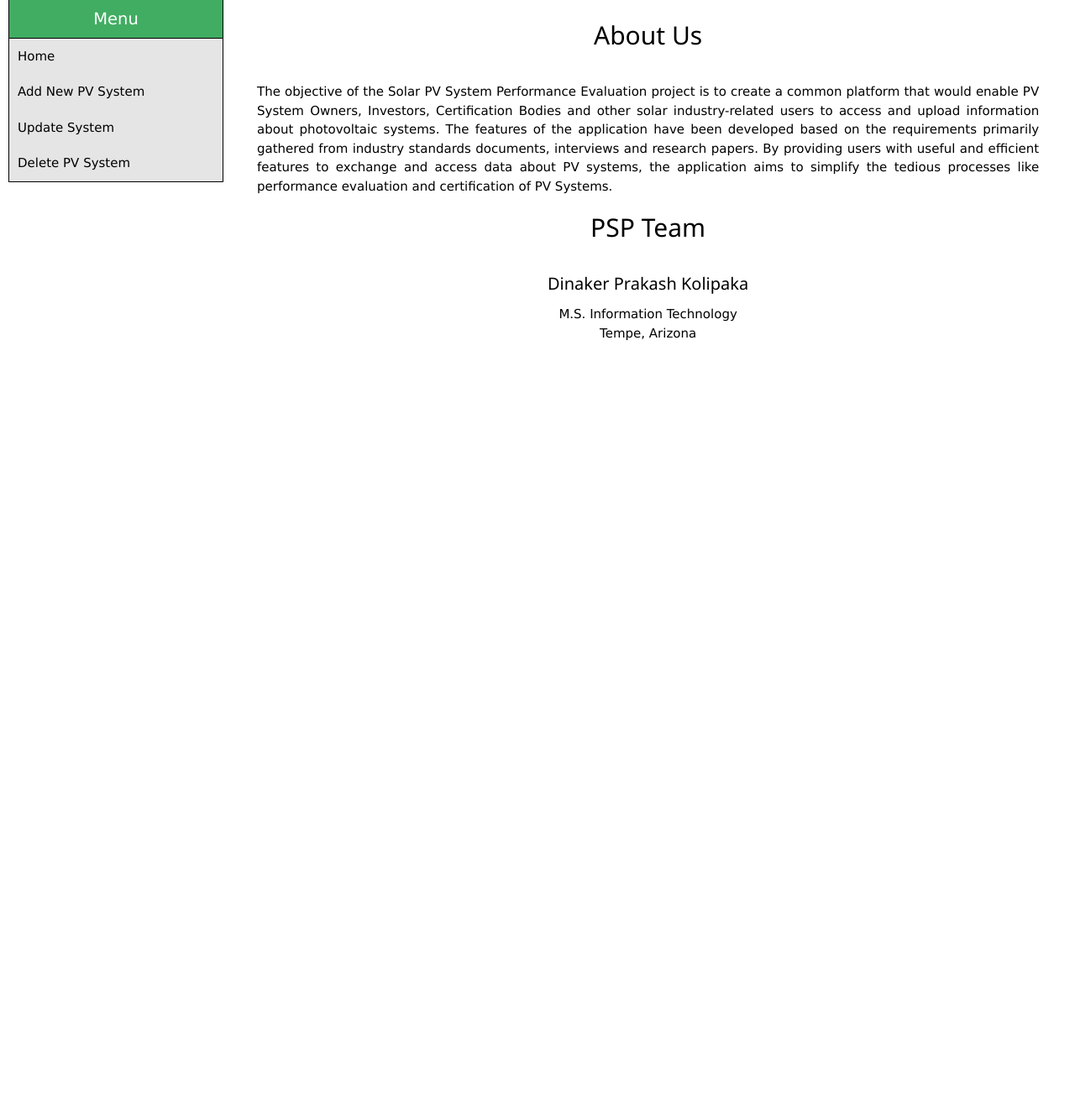
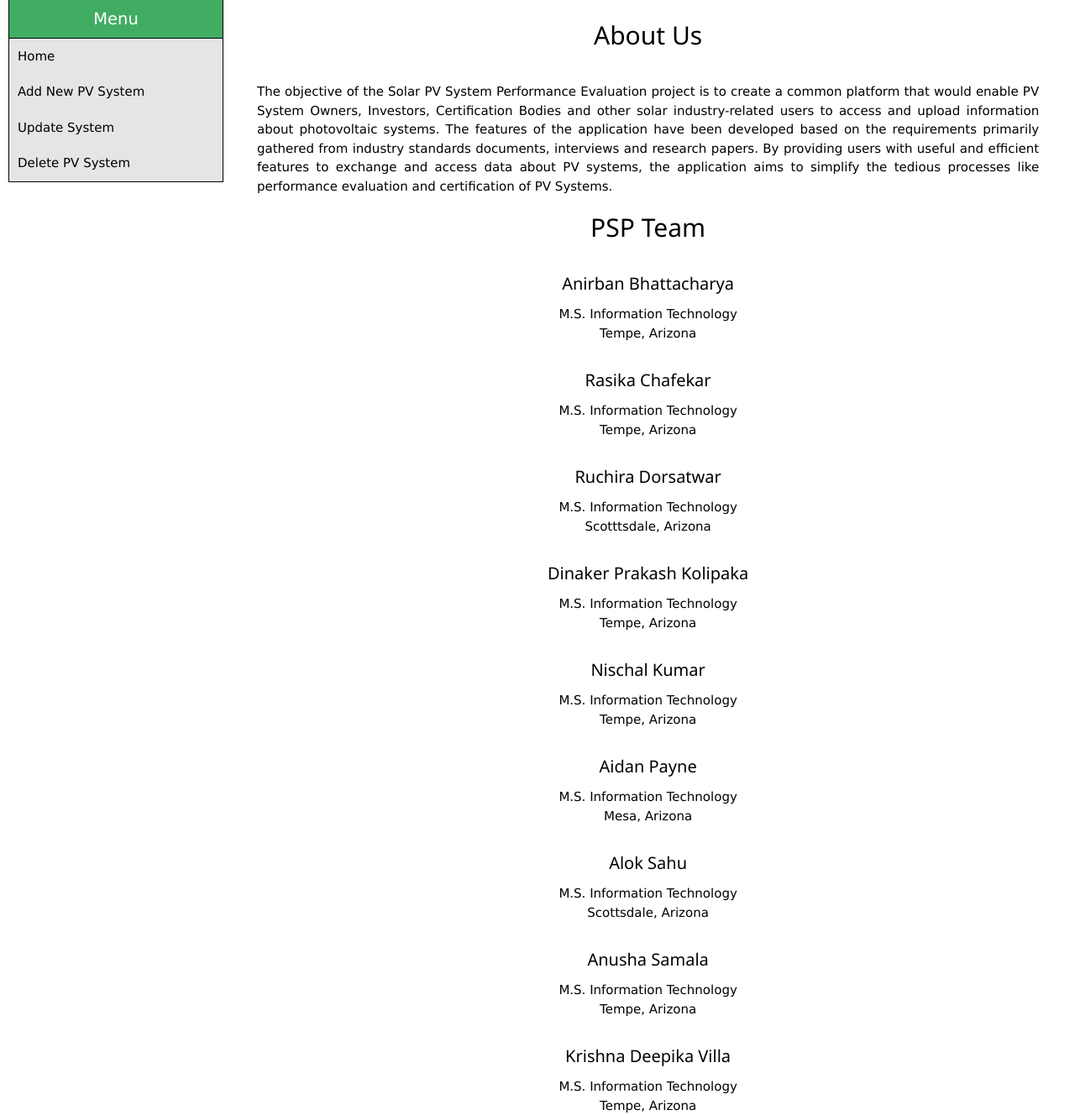
Before and after one commit to DinakerKolipaka/Web-Portal-for-PV-System-Performance-Evaluation, a Django app: page /User/About/ in a window 1280 px wide. Shown: the part 131-1459 px from the top of the page at 84% size. Before the commit the page ends 537 px from the top, so only its background shows below. Run offline with Django 3.2, Linux system fonts and the light colour scheme.

Commit message:
Initial website ready

```diff
--- a/PVSystem/templates/aboutus.html
+++ b/PVSystem/templates/aboutus.html
@@ -43,7 +43,47 @@
 	</p>
 	<h2>PSP Team</h2>
 	<div>
+	<h4>Anirban Bhattacharya </h4>
+	M.S. Information Technology<br>
+	Tempe, Arizona
+	</div>
+	<div>
+	<h4>Rasika Chafekar </h4>
+	M.S. Information Technology<br>
+	Tempe, Arizona
+	</div>
+	<div>
+	<h4>Ruchira Dorsatwar </h4>
+	M.S. Information Technology<br>
+	Scotttsdale, Arizona
+	</div>
+	<div>
 	<h4>Dinaker Prakash Kolipaka</h4>
+	M.S. Information Technology<br>
+	Tempe, Arizona
+	</div>
+	<div>
+	<h4>Nischal Kumar </h4>
+	M.S. Information Technology<br>
+	Tempe, Arizona
+	</div>
+	<div>
+	<h4>Aidan Payne </h4>
+	M.S. Information Technology<br>
+	Mesa, Arizona
+	</div>
+	<div>
+	<h4>Alok Sahu</h4>
+	M.S. Information Technology<br>
+	Scottsdale, Arizona
+	</div>
+	<div>
+	<h4>Anusha Samala</h4>
+	M.S. Information Technology<br>
+	Tempe, Arizona
+	</div>
+	<div>
+	<h4>Krishna Deepika Villa</h4>
 	M.S. Information Technology<br>
 	Tempe, Arizona
 	</div>
```
Also changed, not shown: PVSystem/static/images/comparisonrender.svg.
